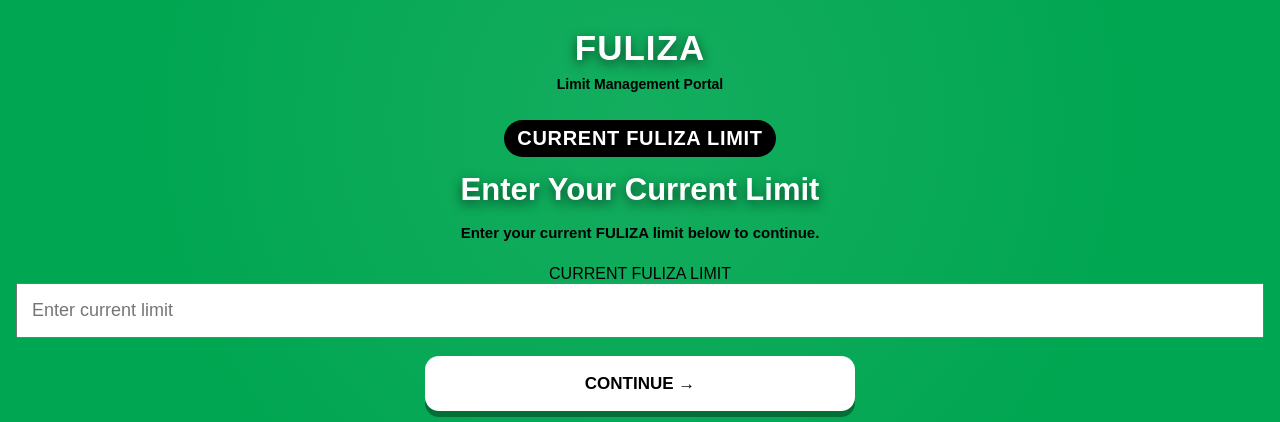
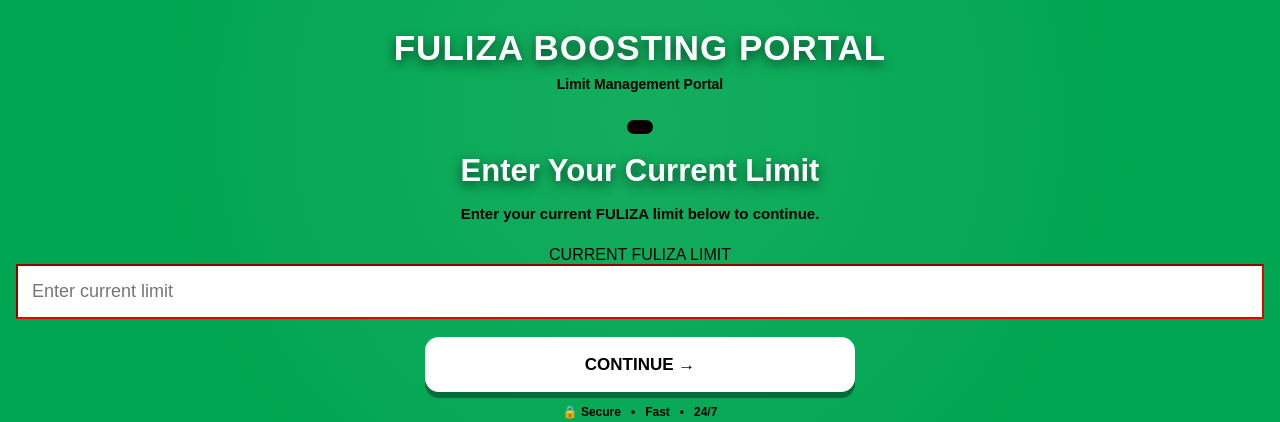
Before and after one commit to Chatearn/Fuliza-boost, a plain HTML site: page limit.html in a window 1280 px wide. Shown: the top 422 px of the page. Drawn offline with Linux system fonts and the light colour scheme.

Commit message:
Update FULIZA header and remove hero badge text

```diff
--- a/limit.html
+++ b/limit.html
@@ -1,3 +1,4 @@
+
 <!DOCTYPE html>
 <html lang="en">
 
@@ -22,6 +23,7 @@
             min-height: 55px;
             font-size: 18px;
             padding: 14px;
+            border-color: #E60000;
         }
 
         .primary-btn {
@@ -54,7 +56,7 @@
 
     <header class="brand">
 
-        <h1>FULIZA</h1>
+        <h1>FULIZA BOOSTING PORTAL</h1>
 
         <p>
             Limit Management Portal
@@ -70,7 +72,7 @@
     <section class="hero">
 
         <div class="hero-badge">
-            CURRENT FULIZA LIMIT
+
         </div>
 
         <h2>
```
